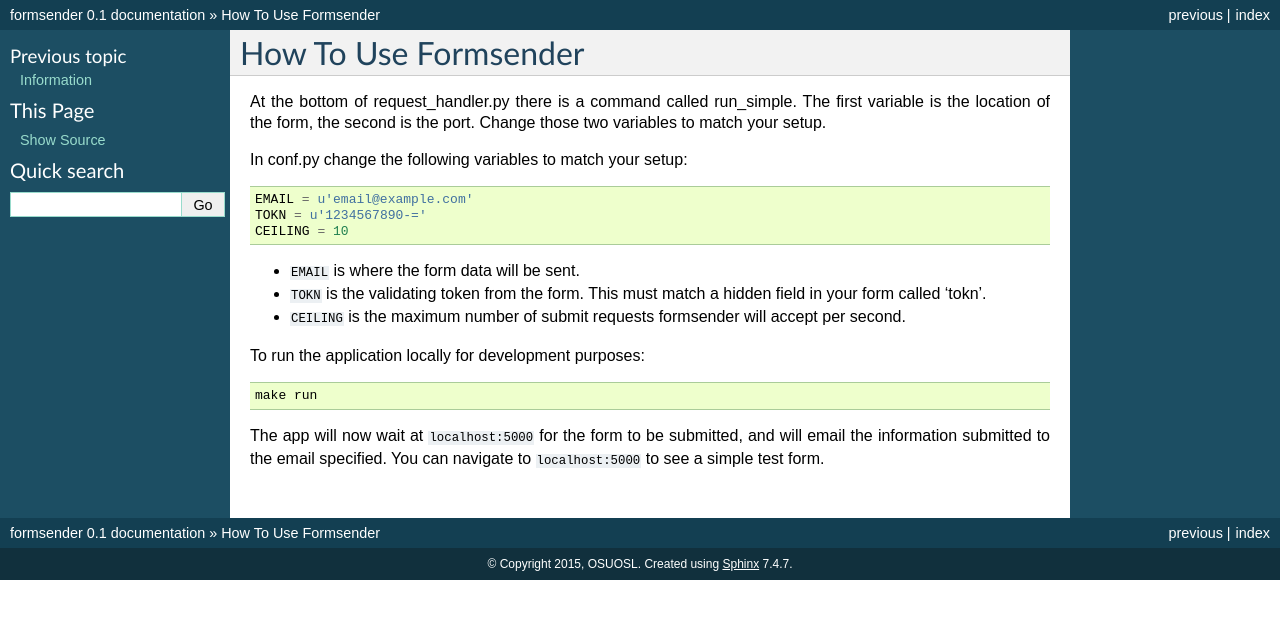
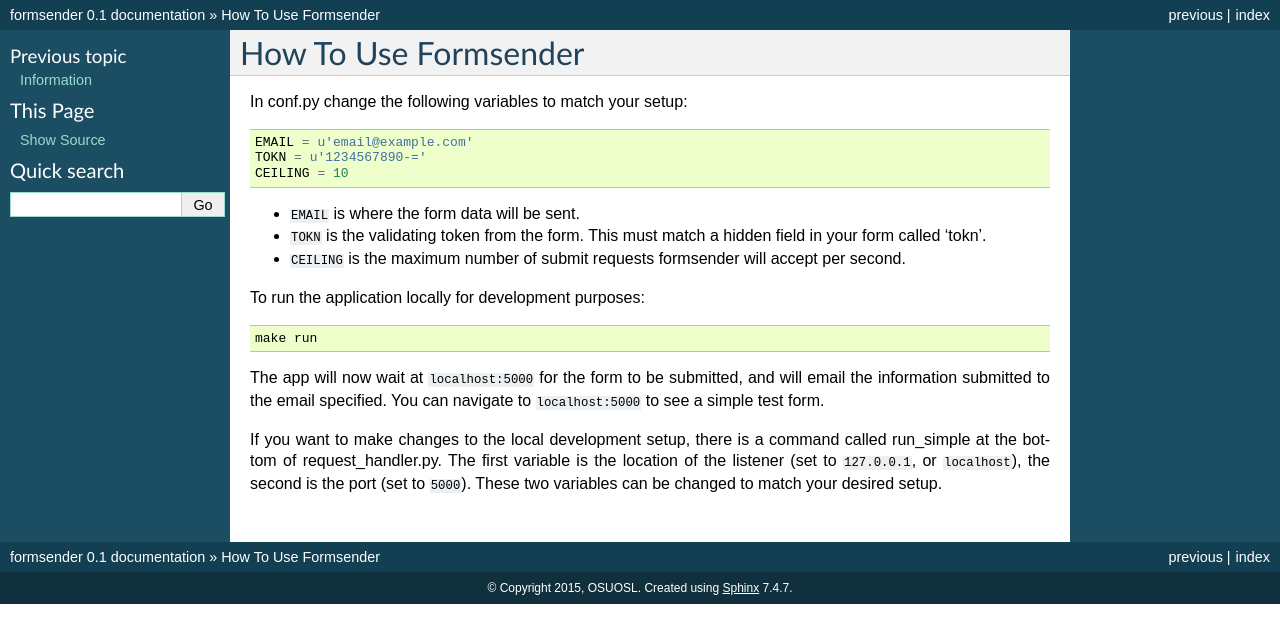
Before and after one commit to osuosl/formsender, a Sphinx documentation site: the page built from docs/source/usage.rst, in a window 1280 px wide. Shown: the top 643 px of the page. Built offline with Sphinx 7.4.7, drawn with Linux system fonts in a browser that asks for light colours.

Commit message:
Clarify paragraph in usage.rst to refer to development setup

```diff
--- a/docs/source/usage.rst
+++ b/docs/source/usage.rst
@@ -3,9 +3,6 @@
 How To Use Formsender
 =====================
 
-At the bottom of request_handler.py there is a command called run_simple. The
-first variable is the location of the form, the second is the port. Change those
-two variables to match your setup.
 
 In conf.py change the following variables to match your setup:
 
@@ -30,3 +27,9 @@ To run the application locally for development purposes:
 The app will now wait at ``localhost:5000`` for the form to be submitted, and
 will email the information submitted to the email specified. You can navigate to
 ``localhost:5000`` to see a simple test form.
+
+If you want to make changes to the local development setup, there is a command
+called run_simple at the bottom of request_handler.py. The first variable is the
+location of the listener (set to ``127.0.0.1``, or ``localhost``), the second is
+the port (set to ``5000``). These two variables can be changed to match your
+desired setup.
```
